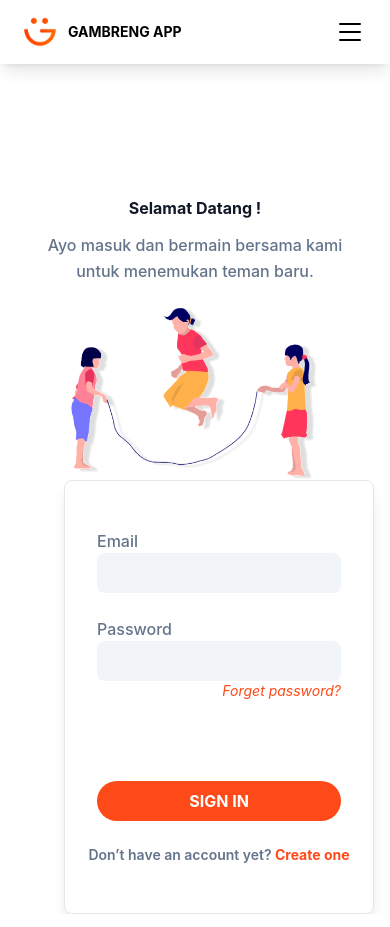
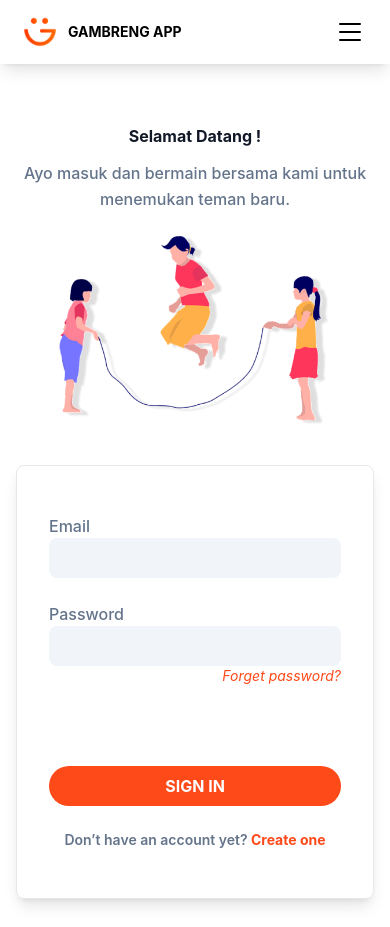
Before and after one commit to zulnurdiana/Gambreng-App-FrontEnd, a React (Create React App) app: page /signin in a window 390 px wide. Built offline with nearby package versions, Linux system fonts and the light colour scheme.

Commit message:
fix signin form responsiveness

```diff
--- a/src/components/FormMasuk.js
+++ b/src/components/FormMasuk.js
@@ -59,10 +59,10 @@ const FormMasuk = () => {
   };
 
   return (
-    <div className="min-full-no-navbar pt-32">
-      <div className="container">
-        <div className="flex flex-wrap">
-          <div className="px-4 lg:w-1/2 justify-center">
+    <div className="flex min-full-no-navbar">
+      <div className="container grow">
+        <div className="grid gap-y-10 my-7 md:grid-cols-2 place-content-center h-full">
+          <div className="justify-center flex flex-col items-center">
             <h1 className="text-dark text-center">
               <span className="block font-bold mt-1  lg:text-4xl">
                 Selamat Datang !
@@ -71,13 +71,11 @@ const FormMasuk = () => {
             <p className=" max-w-sm mx-auto text-secondary text-center mt-3 font-medium leading-relaxed lg:text-sm">
               Ayo masuk dan bermain bersama kami untuk menemukan teman baru.
             </p>
-            <center>
-              <img src={fotologin} alt="foto login" className="mt-6 w-5/6" />
-            </center>
+            <img src={fotologin} alt="foto login" className="mt-6 w-5/6" />
           </div>
-          <div class="lg:w-1/2">
+          <div class="flex items-center justify-center">
             <form
-              className="ml-12 px-4 border py-12 rounded-lg shadow-lg lg:w-5/6"
+              className="px-4 border py-12 rounded-lg shadow-lg lg:w-5/6"
               onSubmit={handleSubmit}
             >
               <div class="w-full mb-6 px-4">
--- a/src/components/Navbar.js
+++ b/src/components/Navbar.js
@@ -50,7 +50,7 @@ const Navbar = ({ children }) => {
               </div>
             </NavLink>
             <button
-              className="xl:hidden"
+              className="lg:hidden"
               type="button"
               onClick={() => setNavbarOpen(!navbarOpen)}
             >
@@ -114,7 +114,7 @@ const Navbar = ({ children }) => {
           </div>
         </div>
       </nav>
-      <div className="h-[4rem] xl:h-[3.6rem]"></div>
+      <div className="h-[4rem] xl:h-[5.5rem]"></div>
     </>
   );
 };
--- a/src/index.css
+++ b/src/index.css
@@ -17,11 +17,11 @@ code {
 }
 
 .full-no-navbar {
-  @apply h-[calc(100vh-4rem)] lg:h-[calc(100vh-3.7rem)];
+  @apply h-[calc(100vh-4rem)] lg:h-[calc(100vh-5.5rem)];
 }
 
 .min-full-no-navbar {
-  @apply min-h-[calc(100vh-4rem)] lg:min-h-[calc(100vh-3.7em)];
+  @apply min-h-[calc(100vh-4rem)] lg:min-h-[calc(100vh-5.5em)];
 }
 
 .active {
```
